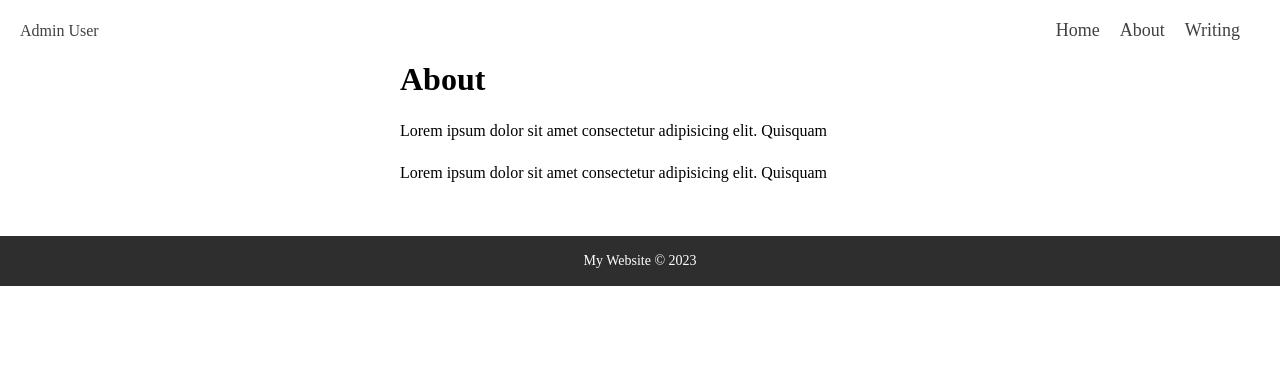
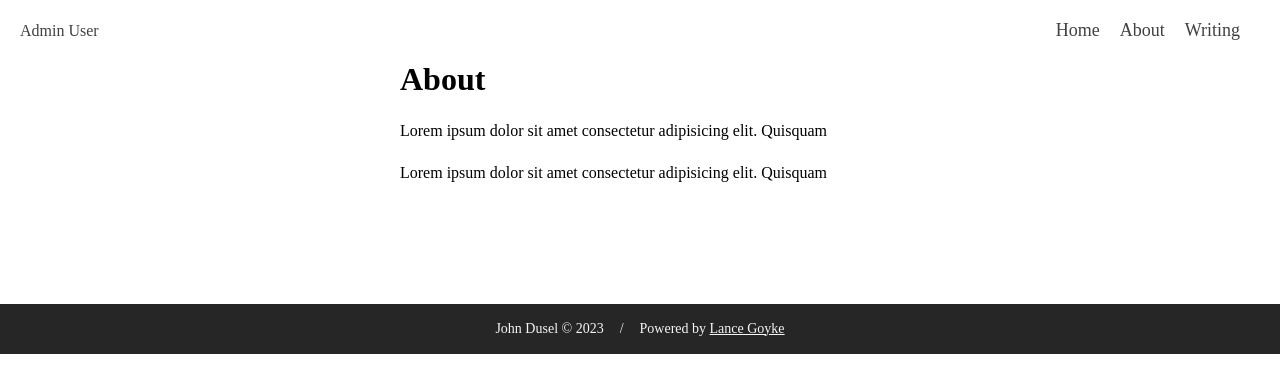
Before and after one commit to lancegoyke/johndusel.com, a Next.js app in the folder frontend/: page /about in a window 1280 px wide. Shown: the top 392 px of the page. Built offline with nearby package versions, Linux system fonts and the light colour scheme.

Commit message:
update footer

```diff
--- a/frontend/src/components/Footer.tsx
+++ b/frontend/src/components/Footer.tsx
@@ -1,9 +1,13 @@
-import styles from '../styles/Footer.module.css'
+import Link from "next/link";
+import styles from "../styles/Footer.module.css";
 
 export default function Footer() {
   return (
     <footer className={styles.footer}>
-      My Website &copy; 2023
+      <div>John Dusel &copy; 2023</div>/
+      <div>
+        Powered by <Link href="https://lancegoyke.com/">Lance Goyke</Link>
+      </div>
     </footer>
-  )
+  );
 }
--- a/frontend/src/styles/Footer.module.css
+++ b/frontend/src/styles/Footer.module.css
@@ -3,8 +3,14 @@
   display: flex;
   justify-content: center;
   align-items: center;
-  background-color: #2e2e2e;
-  color: #fff;
-  height: 3.125rem;
-  font-size: .875rem;
+  gap: var(--s0);
+  background-color: var(--color-dark-secondary);
+  color: var(--color-light-secondary);
+  min-height: 3.125rem;
+  font-size: 14px;
 }
+
+.footer a {
+  color: inherit;
+  text-decoration: underline;
+}
--- a/frontend/src/styles/globals.css
+++ b/frontend/src/styles/globals.css
@@ -91,7 +91,7 @@ main {
   display: flex;
   flex-direction: column;
   justify-content: center;
-  padding: 0 0 var(--s3) 0;
+  padding: 0 0 var(--s5) 0;
 }
 
 button,
```
